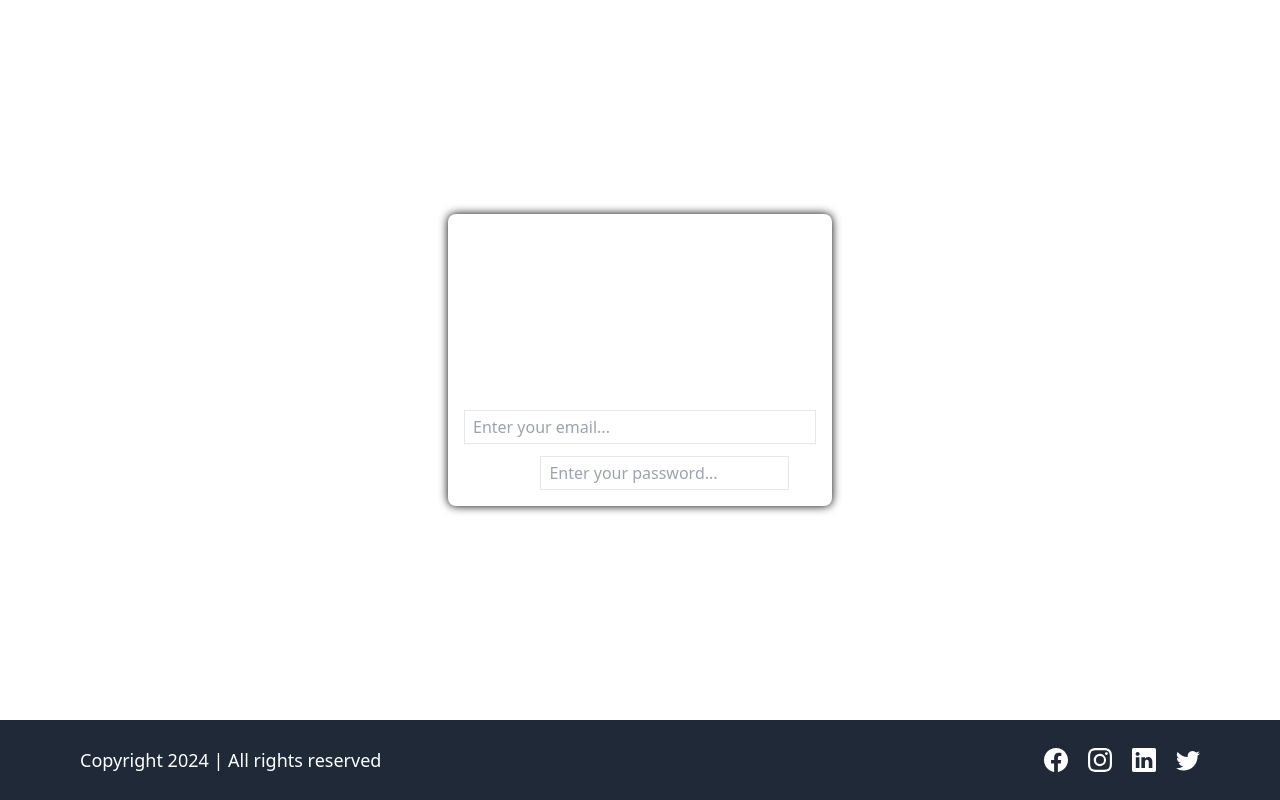
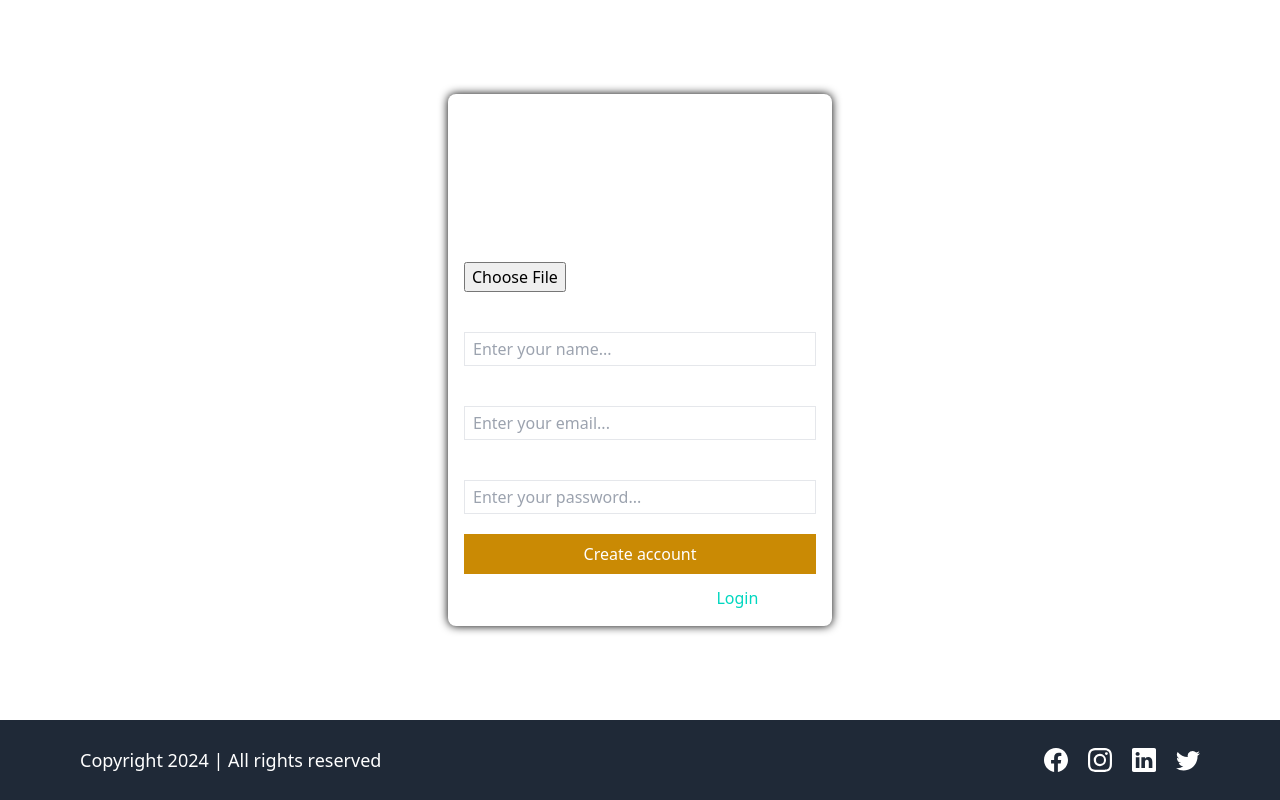
Before and after one commit to KumarRajeev931244/lmsProject, a React (Vite) app: page /signUp in a window 1280 px wide. Built offline with nearby package versions, Linux system fonts and the light colour scheme.

Commit message:
signup page created successfully

```diff
--- a/src/Redux/slices/AuthSlice.js
+++ b/src/Redux/slices/AuthSlice.js
@@ -1,10 +1,29 @@
-import { createSlice } from "@reduxjs/toolkit";
+import { createAsyncThunk, createSlice } from "@reduxjs/toolkit";
+import toast from "react-hot-toast";
+import axiosInstance from "../../Helpers/axiosInstance";
 
 const initialState = {
     isLoggedIn:localStorage.getItem('isLoggedIn') || false,
     role: localStorage.getItem('role') || "",
     data: localStorage.getItem('data') || {}
 }
+
+export const createAccount = createAsyncThunk("/auth/signup", async(data) => {
+    try{
+        const res = axiosInstance.post("user/register", data)
+        toast.promise(res,{
+            loading: "wait! creating your account",
+            success: (data) => {
+                return data?.data?.message
+            },
+            error: "failed to create account"
+        })
+        return (await res).data;
+
+    }catch(error){
+        toast.error(error?.response?.data?.message)
+    }
+})
 
 const authSlice = createSlice({
     name: 'auth',
--- a/src/pages/SignUp.jsx
+++ b/src/pages/SignUp.jsx
@@ -1,37 +1,177 @@
 import { useState } from "react"
 import HomeLayout from "../Layout/HomeLayout"
 import { BsPersonCircle } from "react-icons/bs"
+import { Link, useNavigate } from "react-router-dom"
+import { useDispatch } from "react-redux"
+import toast from "react-hot-toast"
+import { createAccount } from "../Redux/slices/AuthSlice"
 function SignUp(){
+    const dispatch = useDispatch();
+    const navigate = useNavigate();
+
     const [previewImage,setPreviewImage] = useState('')
+
+    const [SignUpData , setSignUpData] = useState ({
+        fullName: "",
+        email: "",
+        password: "",
+        avatar: ""
+    });
+
+    function handleUserInput(e) {
+        const {name, value} = e.target;
+        setSignUpData({
+            ...SignUpData,
+            [name]: value
+        })
+    }
+
+    function getImage(event){
+        event.preventDefault()
+        const uploadedImage = event.target.files[0]
+        if(uploadedImage){
+            setSignUpData({
+                ...SignUpData,
+                avatar: uploadedImage
+            })
+            const fileReader = new FileReader();
+            fileReader.readAsDataURL(uploadedImage);
+            fileReader.addEventListener("load", function(){
+                setPreviewImage(this.result)
+            })
+        }
+    }
+
+    async function createNewAccount(event){
+        event.preventDefault()
+        if(!SignUpData.email || !SignUpData.password || !SignUpData.fullName || !SignUpData.fullName){
+            toast.error("please fill the details")
+            return
+        }
+
+        // checking name field length
+        if(SignUpData.fullName.length < 5){
+            toast.error("name should be atleast 5 chararcter")
+        }
+
+        if(!SignUpData.email.match(
+            /^(([^<>()[\]\\.,;:\s@"]+(\.[^<>()[\]\\.,;:\s@"]+)*)|.(".+"))@((\[[0-9]{1,3}\.[0-9]{1,3}\.[0-9]{1,3}\.[0-9]{1,3}\])|(([a-zA-Z\-0-9]+\.)+[a-zA-Z]{2,}))$/
+          )){
+            toast.error("invalid email")
+
+        }
+        const passwordRegex = /^(?=.*[a-z])(?=.*[A-Z])(?=.*\d)(?=.*[@$!%*?&])[A-Za-z\d@$!%*?&]{8,}$/;
+
+        if(!SignUpData.password.match(passwordRegex)){
+            toast.error("password should be 8-16 character long with atleast one special character")
+            return
+        }
+        const formData = new FormData()
+        formData.append('fullName',SignUpData.fullName)
+        formData.append("email",SignUpData.email)
+        formData.append("password",SignUpData.password)
+        formData.append("avatar",SignUpData.avatar)
+
+        // dispatch create account action
+        const response = await dispatch(createAccount(formData))
+
+        if(response?.payload?.success){
+            navigate("/")
+
+        }
+
+        setSignUpData({
+            fullName:'',
+            email:"",
+            password:"",
+            avatar:""
+        })
+    }
+
+
     return(
         <HomeLayout>
             <div  className="flex items-center justify-center h-[90vh]">
-                <form  className="flex flex-col justify-center gap-3 rounded-lg p-4 text-white w-96 shadow-[0_0_10px_black]">
+                <form  noValidate onSubmit={createNewAccount} className="flex flex-col justify-center gap-3 rounded-lg p-4 text-white w-96 shadow-[0_0_10px_black]">
                     <h1 className="text-center text-2xl font-bold">Registration Page</h1>
 
-                    <label htmlFor="image_upload" className="cursor-pointer">
-                        {previewImage ? (<img className="w-24 h-24 rounded-full m-auto " src={previewImage} />) : (<BsPersonCircle className="w-24 h-24 rounded-full m-auto "></BsPersonCircle>)}
+                    <label htmlFor="image_uploads" className="cursor-pointer">
+                        {previewImage ? (
+                            <img className="w-24 h-24 rounded-full m-auto "
+                             src={previewImage} />
+                             ) : (<BsPersonCircle className="w-24 h-24 rounded-full m-auto "></BsPersonCircle>)}
 
                     </label>
-                    <input className="hidden" type="file" id="image_upload " accept=".jpg, .jpeg, .png, .svg" name="image_upload"/>
+                    <input
+                        onChange={getImage}
+                        // className="hidden"
+                        type="file"
+                        id="image_upload"
+                        accept=".jpg, .jpeg, .png, .svg"
+                        name="image_upload"
+                        />
+
+                    {/* full name */}
                     <div className="flex flex-col gap-1">
-                        <label htmlFor="email" className="font-semibold">Email</label>
-                        <input type="email" required name="email" id="email" placeholder="Enter your email..." className="bg-transparent px-2 py-1 border">
+                        <label htmlFor="fullName" className="font-semibold">Name</label>
+                        <input
+                            type="text"
+                            required name="fullName"
+                            id="fullName"
+                            placeholder="Enter your name..."
+                            className="bg-transparent px-2 py-1 border"
+                            onChange={handleUserInput}
+                            value={SignUpData.fullName}
+
+                            >
+
 
                         </input>
                     </div>
-                    <div>
-                        <label htmlFor="password" className="font-semibold">password</label>
-                        <input type="password" required name="password" id="password" placeholder="Enter your password..." className="bg-transparent px-2 py-1 border">
+
+                    {/* email  */}
+                    <div className="flex flex-col gap-1">
+                        <label htmlFor="email" className="font-semibold">Email</label>
+                        <input
+                            type="email"
+                            required name="email"
+                            id="email"
+                            placeholder="Enter your email..."
+                            className="bg-transparent px-2 py-1 border"
+                            onChange={handleUserInput}
+                            value={SignUpData.email}
+                            >
+
 
                         </input>
                     </div>
+
+                    {/* password */}
+                    <div className="flex flex-col gap-1">
+                        <label htmlFor="password" className="font-semibold">Password</label>
+                        <input
+                            type="password"
+                            required name="password"
+                            id="password"
+                            placeholder="Enter your password..." className="bg-transparent px-2 py-1 border"
+                            onChange={handleUserInput}
+                            value={SignUpData.password}>
+                        </input>
+                    </div>
+
+                    {/* create account button */}
+                    <button type="submit" className="mt-2 bg-yellow-600 hover:bg-yellow-500 transition-all  ease-in-out px-2 py-2">
+                        Create account
+                    </button>
+                    <p className="text-center">
+                        Already have an account? <Link to='/login' className="line text-accent cursor-pointer">Login</Link>
+                    </p>
                 </form>
 
             </div>
 
         </HomeLayout>
     )
+}
 
-}
 export default SignUp
```
